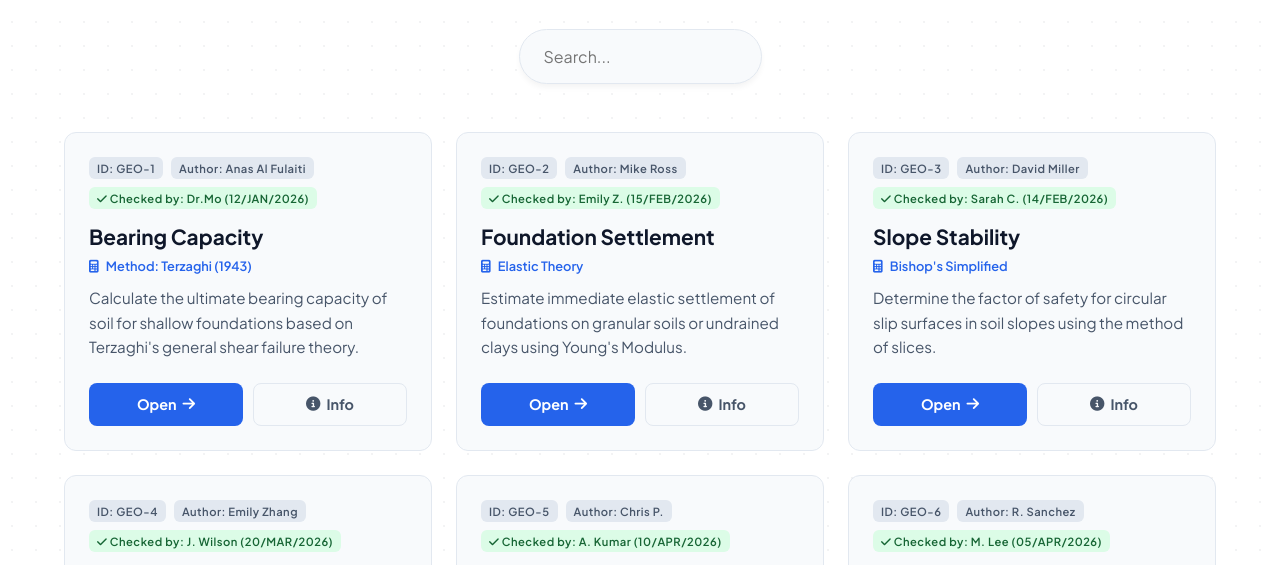
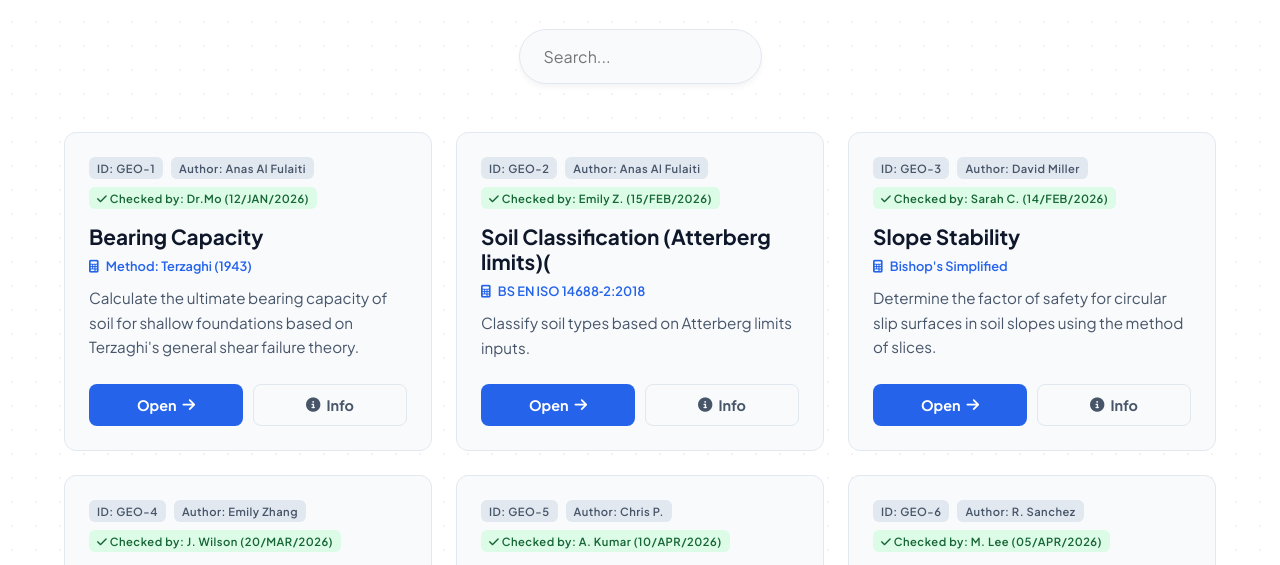
Before and after one commit to alfulaitianas/engcalc, a plain HTML site: page Civil/GEO/index.html in a window 1280 px wide. Shown: the part 230-795 px from the top of the page. Drawn offline with Linux system fonts and the light colour scheme; a web font is replaced by a local one.

Commit message:
Update index.html

```diff
--- a/Civil/GEO/index.html
+++ b/Civil/GEO/index.html
@@ -417,12 +417,12 @@
         <div class="tool-card">
             <div class="card-meta">
                 <span class="badge">ID: GEO-2</span>
-                <span class="badge">Author: Mike Ross</span>
+                <span class="badge">Author: Anas Al Fulaiti</span>
                 <span class="badge badge-success"><i class="fa-solid fa-check"></i> Checked by: Emily Z. (15/FEB/2026)</span>
             </div>
-            <div class="tool-title">Foundation Settlement</div>
-            <div class="method-tag"><i class="fa-solid fa-calculator"></i> Elastic Theory</div>
-            <p class="tool-desc">Estimate immediate elastic settlement of foundations on granular soils or undrained clays using Young's Modulus.</p>
+            <div class="tool-title">Soil Classification (Atterberg limits)(</div>
+            <div class="method-tag"><i class="fa-solid fa-calculator"></i> BS EN ISO 14688‑2:2018</div>
+            <p class="tool-desc">Classify soil types based on Atterberg limits inputs.</p>
             <div class="tool-actions">
                 <a href="https://www.engcalc.app/Civil/GEO/GEO-2/calc" class="btn btn-open">Open <i class="fa-solid fa-arrow-right"></i></a>
                 <a href="https://www.engcalc.app/Civil/GEO/GEO-2" class="btn btn-info"><i class="fa-solid fa-circle-info"></i> Info</a>
@@ -564,4 +564,5 @@
     </script>
 
 </body>
+
 </html>
```
